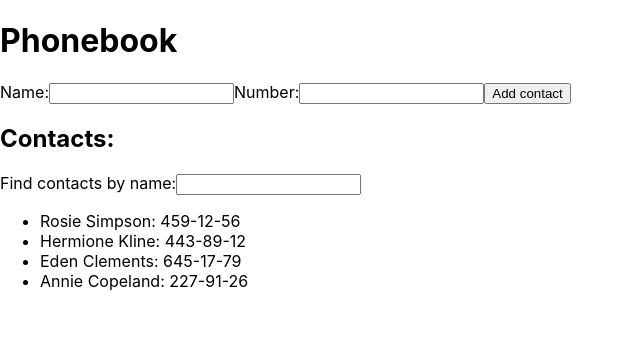
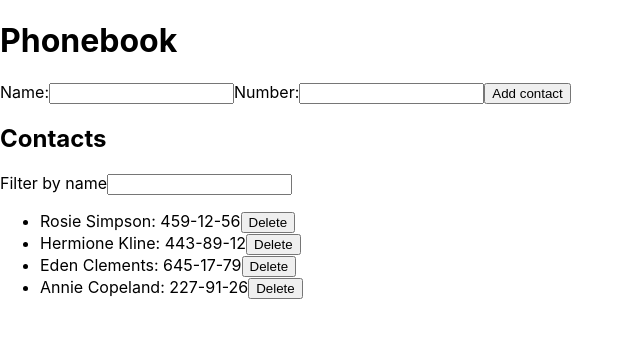
Before and after one commit to TkachenkoKaterina/goit-react-hw-02-phonebook, a React (Create React App) app: page / in a window 1280 px wide. Shown: the top 338 px of the page, without its empty margins (0-640 px from the left). Built offline with nearby package versions, Linux system fonts and the light colour scheme.

Commit message:
Фууууууууух) Все ок, только без Formik и стилей

```diff
--- a/src/components/App/App.js
+++ b/src/components/App/App.js
@@ -1,6 +1,8 @@
 import React, { Component } from 'react';
 import { nanoid } from 'nanoid';
-// import { ContactForm } from 'components/ContactForm/ContactForm';
+import { ContactForm } from 'components/ContactForm/ContactForm';
+import ContactList from 'components/ContactList/ContactList';
+import Filter from 'components/Filter/Filter';
 
 export class App extends Component {
   state = {
@@ -11,113 +13,57 @@ export class App extends Component {
       { id: 'id-4', name: 'Annie Copeland', number: '227-91-26' },
     ],
     filter: '',
-    name: '',
-    number: '',
   };
 
-  handleChange = event => {
-    console.log(event.target.name);
-    console.log(event.target.value);
-    const { name, value } = event.target;
-    this.setState({ [name]: value });
-  };
-
-  handleSubmit = event => {
-    event.preventDefault();
-
-    const { name, number } = this.state;
-
-    if (!name || !number) {
+  handleAddContact = ({ name, number }) => {
+    const { contacts } = this.state;
+    const existingContact = contacts.find(
+      contact => contact.name.toLowerCase() === name.toLowerCase()
+    );
+    if (existingContact) {
+      alert(`${name} is already in contacts.`);
       return;
     }
 
-    const newContact = {
-      id: nanoid(),
-      name,
-      number,
-    };
+    const newContact = { id: nanoid(), name, number };
+    console.log(newContact);
 
     this.setState(prevState => ({
-      contacts: [...prevState.contacts, newContact],
-      name: '',
-      number: '',
+      contacts: [newContact, ...prevState.contacts],
     }));
   };
 
   handleFilterChange = event => {
     console.log(event.target.value);
     const { value } = event.target;
-
     this.setState({ filter: value });
   };
 
   getFilteredContacts = () => {
     const { contacts, filter } = this.state;
+    const normalizedFilter = filter.toLowerCase();
+    return contacts.filter(contact => contact.name.toLowerCase().includes(normalizedFilter));
+  };
 
-    return contacts.filter(contact => contact.name.toLowerCase().includes(filter.toLowerCase()));
+  handleDeleteContact = id => {
+    console.log(id);
+    this.setState(prevState => ({
+      contacts: prevState.contacts.filter(contact => contact.id !== id),
+    }));
   };
 
   render() {
-    const { name, number, filter } = this.state;
-
+    const { filter } = this.state;
     const filteredContacts = this.getFilteredContacts();
 
     return (
       <div>
         <h1>Phonebook</h1>
-        {/* <ContactForm onSubmit={this.handleSubmit}></ContactForm> */}
-        <form onSubmit={this.handleSubmit}>
-          <label>
-            Name:
-            <input
-              type="text"
-              name="name"
-              value={name}
-              onChange={this.handleChange}
-              pattern="^[a-zA-Zа-яА-Я]+(([' -][a-zA-Zа-яА-Я ])?[a-zA-Zа-яА-Я]*)*$"
-              title="Name may contain only letters, apostrophe, dash and spaces. For example Adrian, Jacob Mercer, Charles de Batz de Castelmore d'Artagnan"
-              required
-            />
-          </label>
+        <ContactForm onAddContact={this.handleAddContact} />
 
-          <label>
-            Number:
-            <input
-              type="tel"
-              name="number"
-              value={number}
-              onChange={this.handleChange}
-              pattern="\+?\d{1,4}?[-.\s]?\(?\d{1,3}?\)?[-.\s]?\d{1,4}[-.\s]?\d{1,4}[-.\s]?\d{1,9}"
-              title="Phone number must be digits and can contain spaces, dashes, parentheses and can start with +"
-              required
-            />
-          </label>
-
-          <button type="submit">Add contact</button>
-        </form>
-
-        <h2>Contacts:</h2>
-
-        <label>
-          Find contacts by name:
-          <input
-            type="text"
-            name="filter"
-            value={filter}
-            onChange={this.handleFilterChange}
-            pattern="\+?\d{1,4}?[-.\s]?\(?\d{1,3}?\)?[-.\s]?\d{1,4}[-.\s]?\d{1,4}[-.\s]?\d{1,9}"
-            title="Phone number must be digits and can contain spaces, dashes, parentheses and can start with +"
-            required
-          />
-        </label>
-
-        <ul>
-          {filteredContacts.map(contact => (
-            <li key={contact.id}>
-              {contact.name}: {contact.number}
-            </li>
-          ))}
-        </ul>
+        <h2>Contacts</h2>
+        <Filter value={filter} onFilterChange={this.handleFilterChange} />
+        <ContactList contacts={filteredContacts} onDeleteContact={this.handleDeleteContact} />
       </div>
     );
   }
--- a/src/components/ContactForm/ContactForm.js
+++ b/src/components/ContactForm/ContactForm.js
@@ -1,73 +1,59 @@
-// import React, { Component } from 'react';
-// import { nanoid } from 'nanoid';
+import React, { Component } from 'react';
 
-// export class ContactForm extends Component {
-//   state = {
-//     name: '',
-//     number: '',
-//   };
+export class ContactForm extends Component {
+  state = {
+    name: '',
+    number: '',
+  };
 
-//   handleChange = event => {
-//     const { name, value } = event.target;
-//     this.setState({ [name]: value });
-//   };
+  handleChange = event => {
+    const { name, value } = event.target;
+    this.setState({ [name]: value });
+  };
 
-//   handleSubmit = event => {
-//     event.preventDefault();
+  handleSubmit = event => {
+    event.preventDefault();
+    const { name, number } = this.state;
+    this.props.onAddContact({ name, number });
+    this.setState({
+      name: '',
+      number: '',
+    });
+  };
 
-//     const { name, number } = this.state;
+  render() {
+    const { name, number } = this.state;
 
-//     if (!name || !number) {
-//       return;
-//     }
+    return (
+      <form onSubmit={this.handleSubmit}>
+        <label>
+          Name:
+          <input
+            type="text"
+            name="name"
+            value={name}
+            onChange={this.handleChange}
+            pattern="^[a-zA-Zа-яА-Я]+(([' -][a-zA-Zа-яА-Я ])?[a-zA-Zа-яА-Я]*)*$"
+            title="Name may contain only letters, apostrophe, dash and spaces. For example Adrian, Jacob Mercer, Charles de Batz de Castelmore d'Artagnan"
+            required
+          />
+        </label>
 
-//     const newContact = {
-//       id: nanoid(),
-//       name,
-//       number,
-//     };
+        <label>
+          Number:
+          <input
+            type="tel"
+            name="number"
+            value={number}
+            onChange={this.handleChange}
+            pattern="\+?\d{1,4}?[-.\s]?\(?\d{1,3}?\)?[-.\s]?\d{1,4}[-.\s]?\d{1,4}[-.\s]?\d{1,9}"
+            title="Phone number must be digits and can contain spaces, dashes, parentheses and can start with +"
+            required
+          />
+        </label>
 
-//     this.props.addContact(newContact);
-
-//     this.setState({
-//       name: '',
-//       number: '',
-//     });
-//   };
-
-//   render() {
-//     const { name, number } = this.state;
-
-//     return (
-//       <form onSubmit={this.handleSubmit}>
-//         <label>
-//           Name:
-//           <input
-//             type="text"
-//             name="name"
-//             value={name}
-//             onChange={this.handleChange}
-//             pattern="^[a-zA-Zа-яА-Я]+(([' -][a-zA-Zа-яА-Я ])?[a-zA-Zа-яА-Я]*)*$"
-//             title="Name may contain only letters, apostrophe, dash and spaces. For example Adrian, Jacob Mercer, Charles de Batz de Castelmore d'Artagnan"
-//             required
-//           />
-//         </label>
-
-//         <label>
-//           Number:
-//           <input
-//             type="tel"
-//             name="number"
-//             value={number}
-//             onChange={this.handleChange}
-//             pattern="\+?\d{1,4}?[-.\s]?\(?\d{1,3}?\)?[-.\s]?\d{1,4}[-.\s]?\d{1,4}[-.\s]?\d{1,9}"
-//             title="Phone number must be digits and can contain spaces, dashes, parentheses and can start with +"
-//             required
-//           />
-//         </label>
-
-//         <button type="submit">Add contact</button>
-//       </form>
-//     );
-//   }
-// }
+        <button type="submit">Add contact</button>
+      </form>
+    );
+  }
+}
--- a/src/components/ContactList/ContactList.js
+++ b/src/components/ContactList/ContactList.js
@@ -1,18 +1,14 @@
-// import React from 'react';
-// import ContactListItem from 'components/ContactListItem/ContactListItem';
+import React from 'react';
+import ContactListItem from 'components/ContactListItem/ContactListItem';
 
-// function ContactList(props) {
-//   const filteredContacts = props.contacts.filter(contact =>
-//     contact.name.toLowerCase().includes(props.filter.toLowerCase())
-//   );
+const ContactList = ({ contacts, onDeleteContact }) => {
+  return (
+    <ul>
+      {contacts.map(contact => (
+        <ContactListItem key={contact.id} contact={contact} onDeleteContact={onDeleteContact} />
+      ))}
+    </ul>
+  );
+};
 
-//   return (
-//     <ul>
-//       {filteredContacts.map(contact => (
-//         <ContactListItem key={contact.id} contact={contact} />
-//       ))}
-//     </ul>
-//   );
-// }
-
-// export default ContactList;
+export default ContactList;
--- a/src/components/ContactListItem/ContactListItem.js
+++ b/src/components/ContactListItem/ContactListItem.js
@@ -1,11 +1,14 @@
-// import React from 'react';
+import React from 'react';
 
-// function ContactListItem(props) {
-//   return (
-//     <li>
-//       {props.contact.name}: {props.contact.number}
-//     </li>
-//   );
-// }
+const ContactListItem = ({ contact, onDeleteContact }) => {
+  return (
+    <li>
+      {contact.name}: {contact.number}
+      <button type="button" onClick={() => onDeleteContact(contact.id)}>
+        Delete
+      </button>
+    </li>
+  );
+};
 
-// export default ContactListItem;
+export default ContactListItem;
--- a/src/components/Filter/Filter.js
+++ b/src/components/Filter/Filter.js
@@ -1,12 +1,12 @@
-// import React from 'react';
+import React from 'react';
 
-// function Filter(props) {
-//   return (
-//     <label>
-//       Filter by name
-//       <input type="text" value={props.filter} onChange={props.onFilterChange} />
-//     </label>
-//   );
-// }
+function Filter({ filter, onFilterChange }) {
+  return (
+    <label>
+      Filter by name
+      <input type="text" value={filter} onChange={onFilterChange} />
+    </label>
+  );
+}
 
-// export default Filter;
+export default Filter;
```
